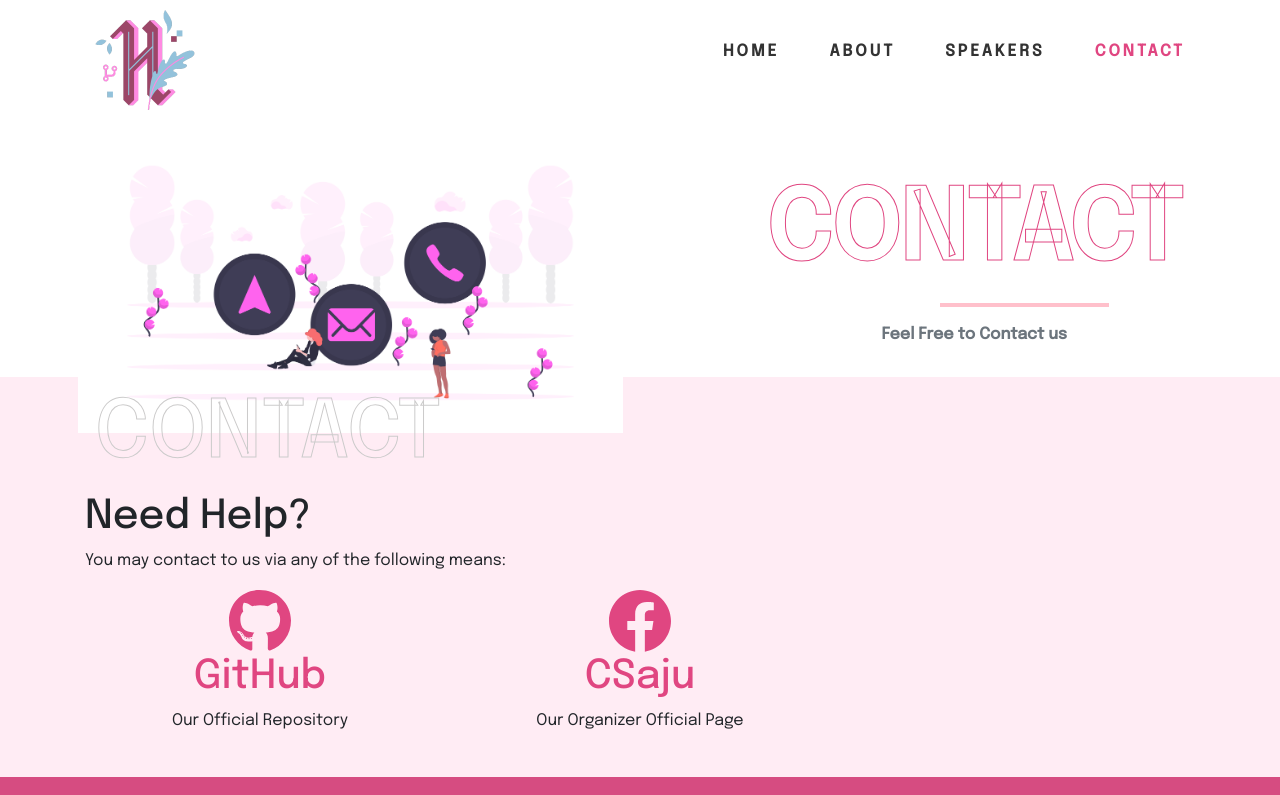
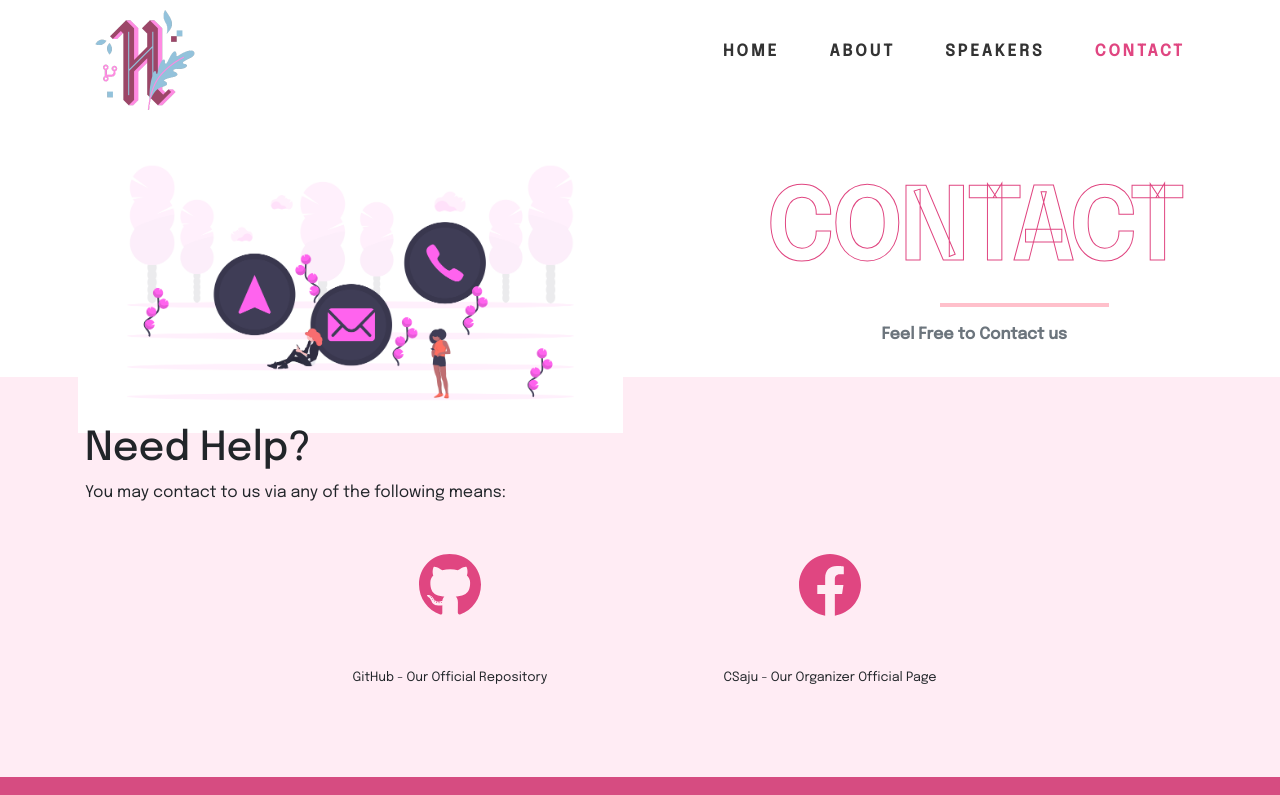
Before and after one commit to Hacktoberfest-Nepal/HacktoberfestNepal, a React (Create React App) app: page /contact in a window 1280 px wide. Shown: the top 795 px of the page. Built offline with nearby package versions, Linux system fonts and the light colour scheme.

Commit message:
removed unrequired designs and texts

```diff
--- a/src/components/ContactComponent.js
+++ b/src/components/ContactComponent.js
@@ -4,13 +4,13 @@ import { FaGithub, FaFacebook } from "react-icons/fa";
 
 const ContactComponent = () => {
   return (
-    <div className="contact-component-wrapper">
+    <div className="contact-component-wrapper" style={{ height: "40vh" }}>
       <div className="container">
-        <h1 className="text-masked contact-component-header">Contact</h1>
         <div className="contact-details-wrapper">
+          <br /><br />
           <h1>Need Help?</h1>
           <p>You may contact to us via any of the following means: </p>
-          <div className="row">
+          <div className="row mt-5 justify-content-center">
             <div className="col-12 col-md-6 col-lg-4 text-center">
               <a
                 href="https://github.com/Hacktoberfest-Nepal"
@@ -18,13 +18,10 @@ const ContactComponent = () => {
                 rel="noopener noreferrer"
                 className="home-contact-link">
                 <FaGithub className="home-contact-icons styled-text-pink" />
-                <div className="home-contact-details">
-                  <h1 className="styled-text-pink home-contact-heading">
-                    GitHub
-                  </h1>
-                  <p className="home-contact-description">
-                    Our Official Repository
-                  </p>
+                <div className="home-contact-details mt-5">
+                  <small className="home-contact-description">
+                    GitHub - Our Official Repository
+                  </small>
                 </div>
               </a>
             </div>
@@ -35,13 +32,11 @@ const ContactComponent = () => {
                 rel="noopener noreferrer"
                 className="home-contact-link">
                 <FaFacebook className="home-contact-icons styled-text-pink" />
-                <div className="home-contact-details">
-                  <h1 className="styled-text-pink home-contact-heading">
-                    CSaju
-                  </h1>
-                  <p className="home-contact-description">
-                    Our Organizer Official Page
-                  </p>
+                <div className="home-contact-details mt-5">
+
+                  <small className="home-contact-description">
+                    CSaju - Our Organizer Official Page
+                  </small>
                 </div>
               </a>
             </div>
```
